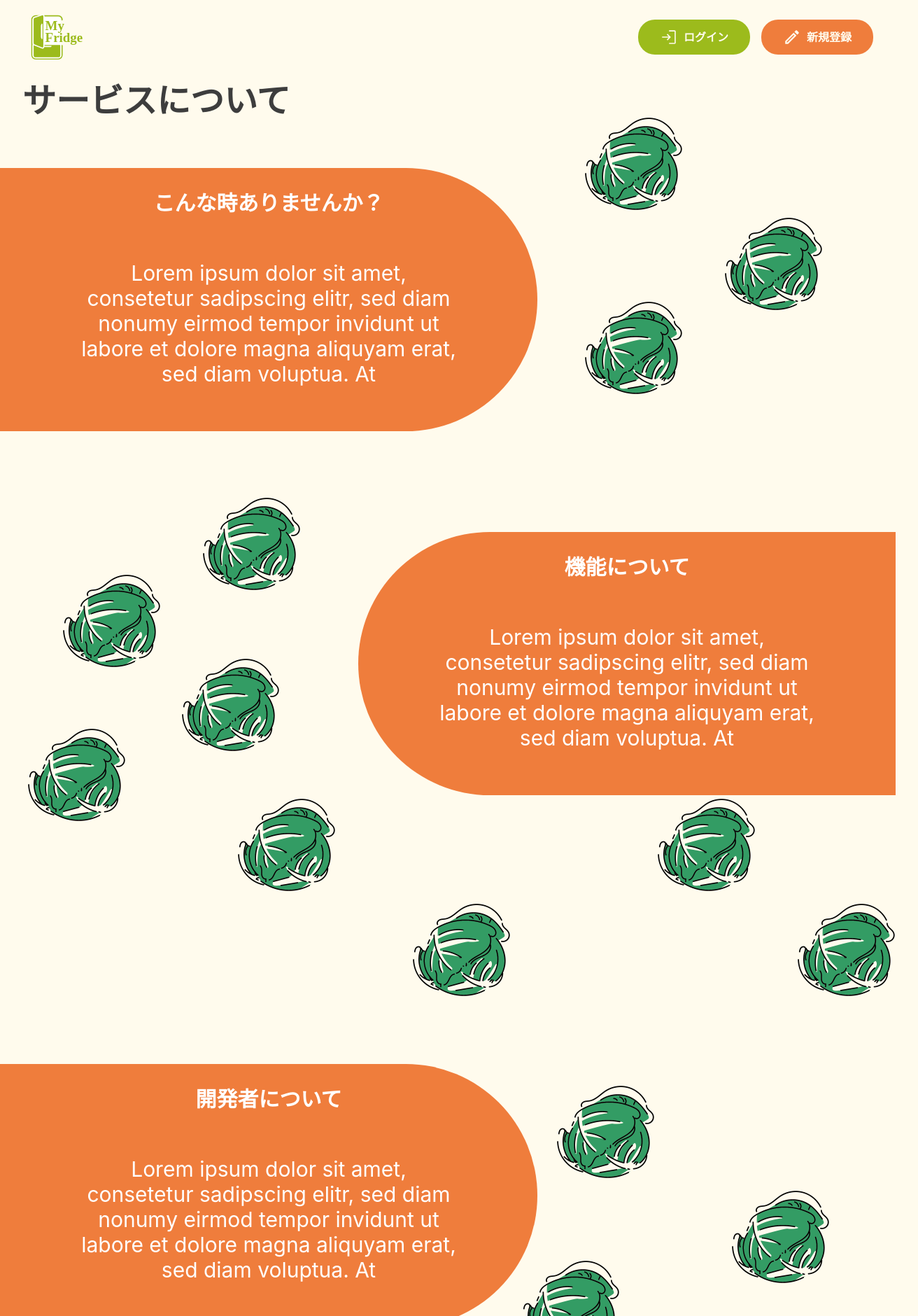
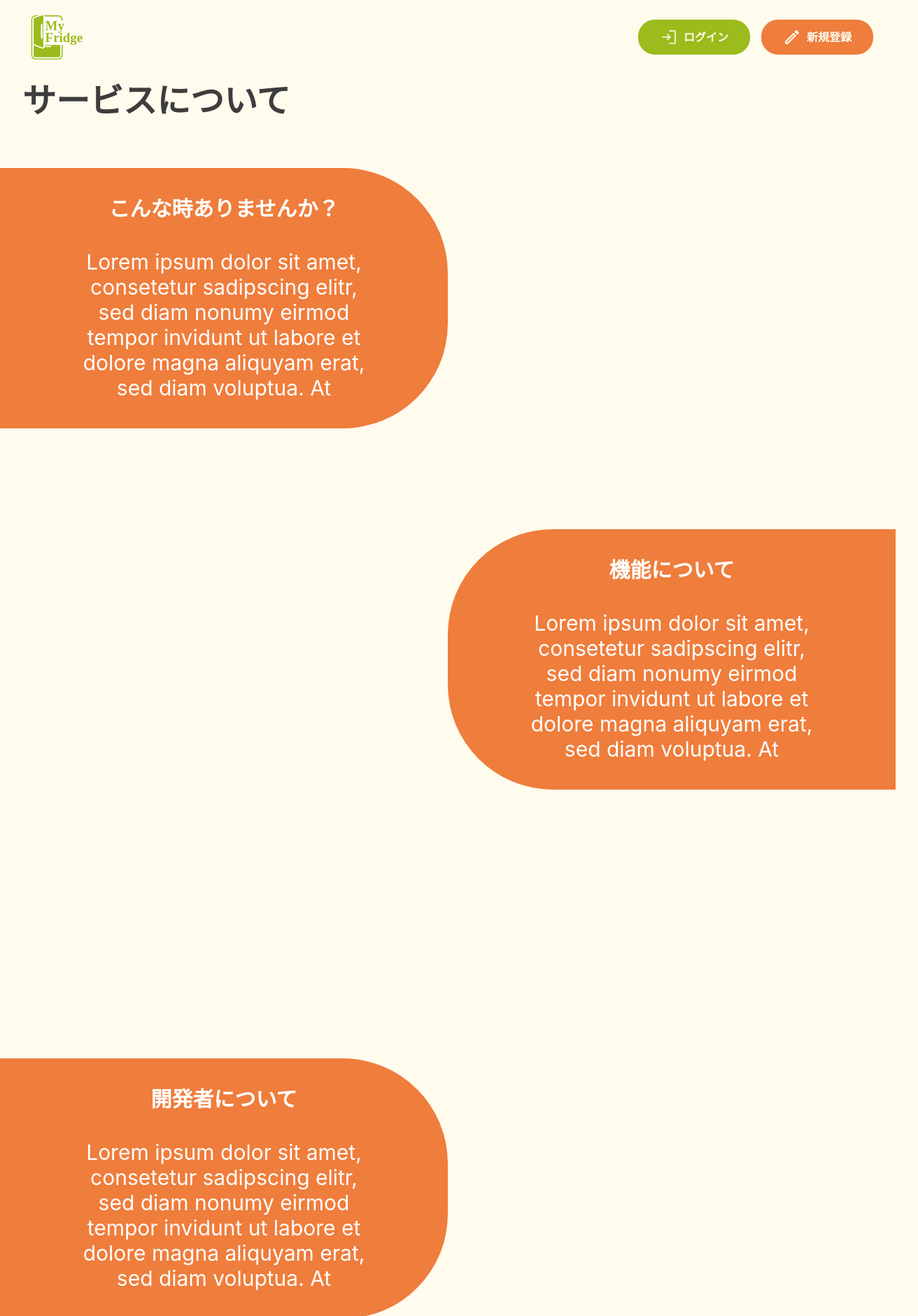
Before and after one commit to masaokaka/my-fridge-landingPage, a Next.js app in the folder src/: page /about in a window 1280 px wide. Shown: the top 1880 px of the page at 70% size, 1312 px wide, since content can reach past the window. Built offline with nearby package versions, Linux system fonts and the light colour scheme.

Commit message:
update:#11 画像なしのレスポンシブ対応

```diff
--- a/src/pages/about/index.tsx
+++ b/src/pages/about/index.tsx
@@ -1,6 +1,6 @@
 import type { NextPage } from 'next';
 import Head from 'next/head';
-import Image from 'next/image';
+// import Image from 'next/image';
 import ScrollTopButton from '../../components/uiParts/ScrollTopButton';
 
 const About: NextPage = () => (
@@ -20,22 +20,24 @@ const About: NextPage = () => (
       </h1>
 
       {/* 1段目 */}
-      <div className='sm:flex mb-16'>
+      <div className='max-h-[1080px] min-h-[200px] w-screen md:flex mb-16'>
         {/* 文章側 */}
-        <div className='w-full sm:w-[60%] h-[40%] bg-custom-accent rounded-r-[100vh]'>
-          <div className='text-white text-center text-3xl font-bold pt-8'>
-            こんな時ありませんか？
-          </div>
-          <div className='px-28 text-white text-center text-3xl pt-16 pb-16'>
-            Lorem ipsum dolor sit amet, consetetur sadipscing elitr, sed diam
-            nonumy eirmod tempor invidunt ut labore et dolore magna aliquyam
-            erat, sed diam voluptua. At
+        <div className='w-full bg-custom-accent rounded-r-[150px] flex justify-center items-center'>
+          <div>
+            <div className='text-white text-center font-bold text-3xl px-28 pt-10 pb-10'>
+              こんな時ありませんか？
+            </div>
+            <div className='text-white text-center text-3xl px-28 pb-10'>
+              Lorem ipsum dolor sit amet, consetetur sadipscing elitr, sed diam
+              nonumy eirmod tempor invidunt ut labore et dolore magna aliquyam
+              erat, sed diam voluptua. At
+            </div>
           </div>
         </div>
 
         {/* 画像側 */}
-        <div className='w-full sm:w-[40%] h-[40%]'>
-          <div className='relative flex items-center justify-center'>
+        <div className='w-full'>
+          {/* <div className='relative'>
             <div className='absolute top-40 left-10'>
               <Image
                 src='/img/lettuse.png'
@@ -52,7 +54,7 @@ const About: NextPage = () => (
                 height={200}
               />
             </div>
-            <div className='absolute top--10 left-10 '>
+            <div className='absolute top-0 left-10 '>
               <Image
                 src='/img/lettuse.png'
                 alt='ミニトマト'
@@ -60,15 +62,15 @@ const About: NextPage = () => (
                 height={200}
               />
             </div>
-          </div>
+          </div> */}
         </div>
       </div>
 
       {/* 2段目 */}
-      <div className='sm:flex mt-36 mb-96 sm:justify-end text-right'>
+      <div className='max-h-[1080px] min-h-[200px] w-screen md:flex mt-36 mb-96 sm:justify-end text-right'>
         {/* 画像側 */}
-        <div className='w-full sm:w-[40%] h-[40%]'>
-          <div className='relative flex items-center justify-center'>
+        <div className='w-full'>
+          {/* <div className='relative flex items-center justify-center'>
             <div className='absolute top-[-80px] right-[50px]'>
               <Image
                 src='/img/lettuse.png'
@@ -133,39 +135,43 @@ const About: NextPage = () => (
                 height={200}
               />
             </div>
-          </div>
+          </div> */}
         </div>
 
         {/* 文章側 */}
-        <div className='w-full sm:w-[60%] h-[40%] bg-custom-accent rounded-l-[100vh]'>
-          <div className='text-white text-center text-3xl font-bold pt-8'>
-            機能について
-          </div>
-          <div className='px-28 text-white text-center text-3xl pt-16 pb-16'>
-            Lorem ipsum dolor sit amet, consetetur sadipscing elitr, sed diam
-            nonumy eirmod tempor invidunt ut labore et dolore magna aliquyam
-            erat, sed diam voluptua. At
+        <div className='w-full bg-custom-accent rounded-l-[150px] flex justify-center items-center'>
+          <div>
+            <div className='text-white text-center text-3xl font-bold px-28 pt-10 pb-10'>
+              機能について
+            </div>
+            <div className='text-white text-center text-3xl px-28 pb-10'>
+              Lorem ipsum dolor sit amet, consetetur sadipscing elitr, sed diam
+              nonumy eirmod tempor invidunt ut labore et dolore magna aliquyam
+              erat, sed diam voluptua. At
+            </div>
           </div>
         </div>
       </div>
 
       {/* 3段目 */}
-      <div className='sm:flex mb-28'>
+      <div className='max-h-[1080px] min-h-[200px] w-screen md:flex mb-28'>
         {/* 文章側 */}
-        <div className='w-full sm:w-[60%] h-[40%] bg-custom-accent rounded-r-[100vh]'>
-          <div className='text-white text-center text-3xl font-bold pt-8'>
-            開発者について
-          </div>
-          <div className='px-28 text-white text-center text-3xl pt-16 pb-16'>
-            Lorem ipsum dolor sit amet, consetetur sadipscing elitr, sed diam
-            nonumy eirmod tempor invidunt ut labore et dolore magna aliquyam
-            erat, sed diam voluptua. At
+        <div className='w-full bg-custom-accent rounded-r-[150px] flex justify-center items-center'>
+          <div>
+            <div className='text-white text-center text-3xl font-bold px-28 pt-10 pb-10'>
+              開発者について
+            </div>
+            <div className='text-white text-center text-3xl px-28 pb-10'>
+              Lorem ipsum dolor sit amet, consetetur sadipscing elitr, sed diam
+              nonumy eirmod tempor invidunt ut labore et dolore magna aliquyam
+              erat, sed diam voluptua. At
+            </div>
           </div>
         </div>
 
         {/* 画像側 */}
-        <div className='w-full sm:w-[40%] h-[40%]'>
-          <div className='relative flex items-center justify-center'>
+        <div className='w-full'>
+          {/* <div className='relative flex items-center justify-center'>
             <div className='absolute top-[0px] left-[0px]'>
               <Image
                 src='/img/lettuse.png'
@@ -190,7 +196,7 @@ const About: NextPage = () => (
                 height={200}
               />
             </div>
-          </div>
+          </div> */}
         </div>
       </div>
 
```
